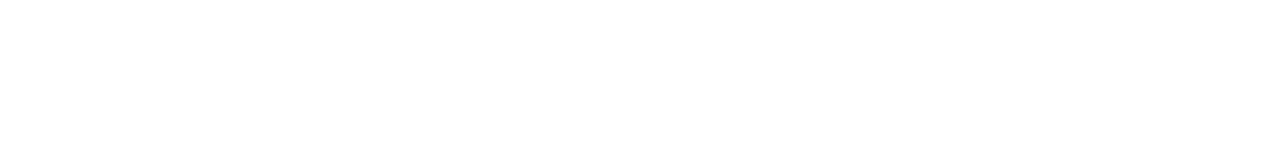
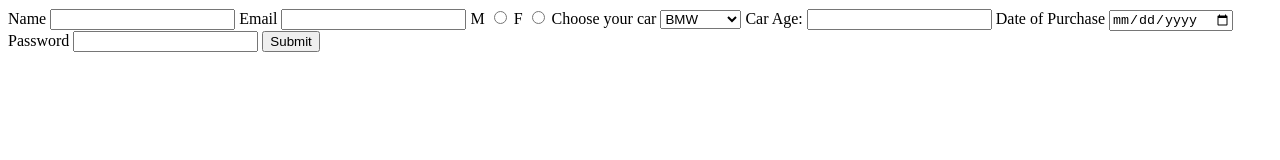
Before and after one commit to acciojob/car-insurance-form-YashSharma412, a website: page main.html in a window 1280 px wide. Drawn offline with Linux system fonts and the light colour scheme.

Commit message:
created a submission

```diff
--- a/main.html
+++ b/main.html
@@ -8,9 +8,32 @@
 
 <body>
 	<!-- the entire body must be written by student -->
+	<form method="POST">
+		<label for="name">Name</label>
+		<input type="text" id="name" required>
+		<label for="email">Email</label>
+		<input type="email" id="email" required>
+		<label for="gender_m">M</label>
+		<input type="radio" id="gender_m" name="gender" required>
+		<label for="gender_f">F</label>
+		<input type="radio" id="gender_f" name="gender" required>
+
+        <label for="cars">Choose your car</label>
+		<select id="cars" name="cars">
+			<option>BMW</option>
+			<option>Audi</option>
+			<option>Mercedez</option>
+		</select>
+		<label for="carage">Car Age:</label>
+		<input type="number" id="carage" required>
+		<label for="dop">Date of Purchase</label>
+		<input type="date" id="dop" required>
+		<label for="password">Password</label>
+		<input type="password" id="password" required>
+		<button type="submit">Submit</button>
+	</form>
+
     <script type="text/javascript" src="./script.js">
 </script>
-
 </body>
-
 </html>
```
